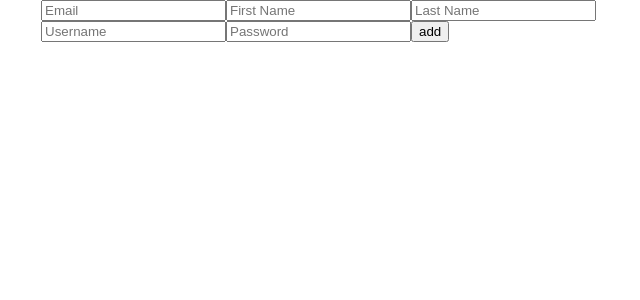
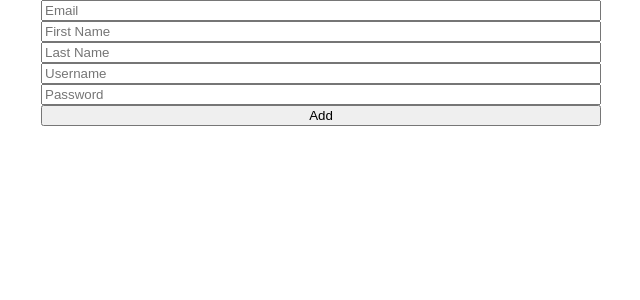
Before and after one commit to yoonjong-park/ToDoListToUnderstandRecoil, a React (Create React App) app: page / in a window 1280 px wide. Shown: the top 300 px of the page, without its empty margins (319-959 px from the left). Built offline with nearby package versions, Linux system fonts and the light colour scheme.

Commit message:
ADD formState, validation

```diff
--- a/src/ToDoList.tsx
+++ b/src/ToDoList.tsx
@@ -32,17 +32,43 @@ import { useForm } from "react-hook-form";
 }; */
 
 const ToDoList = () => {
-  const { register, watch } = useForm();
-  console.log(watch());
+  const { register, handleSubmit, formState } = useForm();
+  const onValid = (data: any) => {
+    console.log("data", data);
+  };
+  console.log("formState", formState.errors);
   return (
     <div>
-      <form>
-        <input {...register("Email")} placeholder="Email" />
-        <input {...register("FirstName")} placeholder="First Name" />
-        <input {...register("LastName")} placeholder="Last Name" />
-        <input {...register("Username")} placeholder="Username" />
-        <input {...register("Password")} placeholder="Password" />
-        <button>add</button>
+      {/* // 모든 Validation을 마친 호출한 이후에, onValid를 실행하게 됨 */}
+      <form
+        style={{ display: "flex", flexDirection: "column" }}
+        onSubmit={handleSubmit(onValid)}>
+        <input
+          {...register("Email", { required: true })}
+          //  required 를 직접 사용하지 않는 이유 : User의 조작을 방지하기 위함
+          placeholder="Email"
+        />
+        <input
+          {...register("FirstName", { required: true })}
+          placeholder="First Name"
+        />
+        <input
+          {...register("LastName", { required: true })}
+          placeholder="Last Name"
+        />
+        <input
+          {...register("Username", {
+            required: "작성해주세요.",
+            minLength: { value: 5, message: "5자 이상 적어주세요." },
+          })}
+          placeholder="Username"
+        />
+        {formState.errors.Username && <>{formState.errors.Username.message}</>}
+        <input
+          {...register("Password", { required: true, minLength: 5 })}
+          placeholder="Password"
+        />
+        <button>Add</button>
       </form>
     </div>
   );
```
Also changed, not shown: 1 other file (tests, documents, lock files or other folders).
